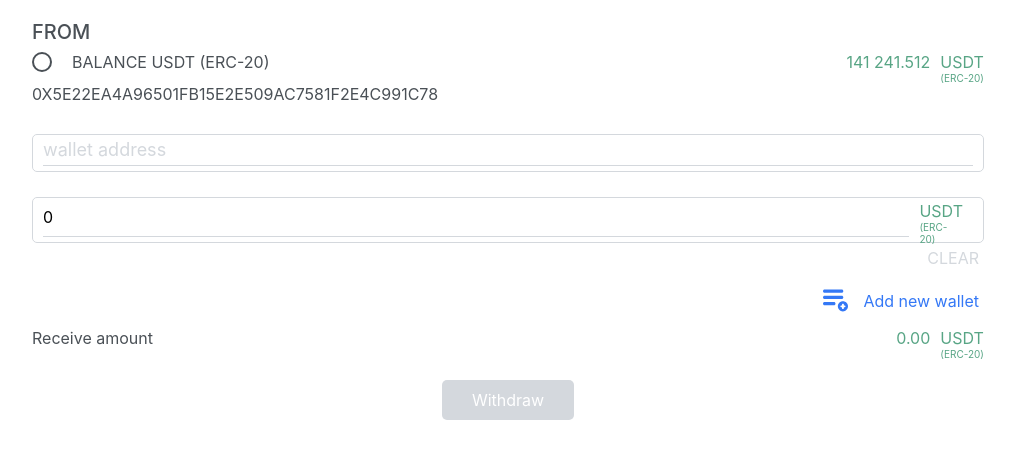
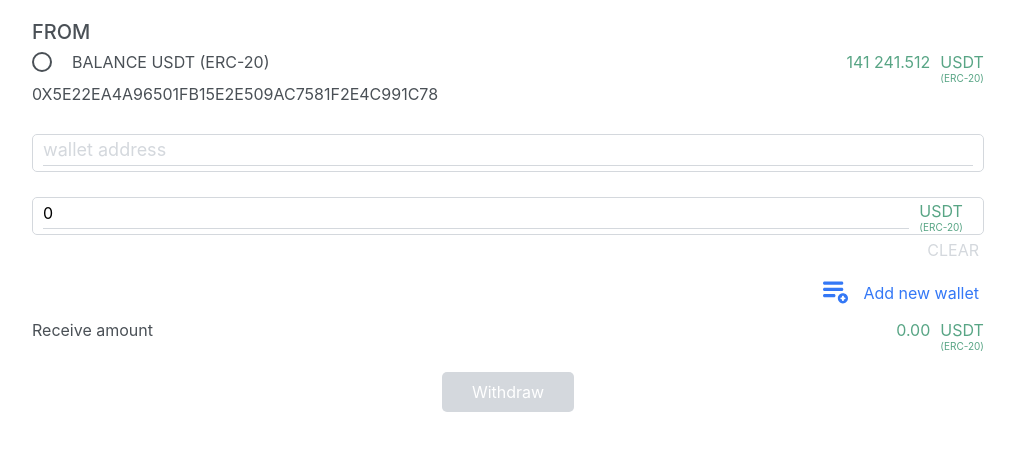
Before and after one commit to TimPulin/crypto-app, a React (Create React App) app: page / in a window 1280 px wide. Shown: the top 458 px of the page, without its empty margins (132-1147 px from the left). Built offline with nearby package versions, Linux system fonts and the light colour scheme.

Commit message:
доделана отрисовка totalAmount

```diff
--- a/src/assets/styles/components/_currency.scss
+++ b/src/assets/styles/components/_currency.scss
@@ -11,5 +11,6 @@
 
   &__code {
     font-size: 10px;
+    white-space: nowrap;
   }
 }
--- a/src/components/Currency.tsx
+++ b/src/components/Currency.tsx
@@ -1,11 +1,23 @@
+import { useEffect, useState } from 'react';
+
 type CurrencyPropsType = {
   name: string;
-  code?: string;
   amount?: number;
 };
 
 export default function Currency(props: CurrencyPropsType) {
-  const { name, code = '', amount = null } = props;
+  const { name, amount = null } = props;
+  const [nameLocal, setNameLocal] = useState('usdt');
+  const [codeLocal, setCodeLocal] = useState('(erc-20)');
+
+  useEffect(() => {
+    if (name) setNameLocal(name);
+    if (name.toLowerCase() === 'usdt' || name === '') {
+      setCodeLocal('(erc-20)');
+    } else {
+      setCodeLocal('');
+    }
+  }, [name]);
 
   const formatAmount = () => {
     let amountLocal: string;
@@ -19,17 +31,19 @@ export default function Currency(props: CurrencyPropsType) {
     }
     return amountLocal;
   };
+
   return (
     <div className="currency">
       {formatAmount()}
       <div className="currency__name">
-        {name}
-        <span className="currency__code">{code}</span>
+        {nameLocal}
+        {codeLocal && (
+          <span className="currency__code">{codeLocal}</span>
+        )}
       </div>
     </div>
   );
 }
 Currency.defaultProps = {
-  code: '',
   amount: null,
 };
--- a/src/components/Footer.tsx
+++ b/src/components/Footer.tsx
@@ -1,11 +1,19 @@
+import { useWalletsFormState } from '../store/selectors';
 import Currency from './Currency';
 
 export default function Footer() {
+  const walletsFormState = useWalletsFormState();
+
+  const amountTotal = () => {
+    const amountArr = walletsFormState.map((item) => item.amount);
+    return amountArr.reduce((total, item) => total + item, 0);
+  };
+
   return (
     <footer className="footer">
       <div className="footer__top">
         Receive amount
-        <Currency name="usdt" code="(erc-20)" amount={0} />
+        <Currency name="usdt" amount={amountTotal()} />
       </div>
       <button type="button" className="button button--primary button--disabled button--withdraw">Withdraw</button>
     </footer>
--- a/src/components/Header.tsx
+++ b/src/components/Header.tsx
@@ -9,7 +9,7 @@ export default function Header() {
           <span className="header__circle" />
           balance usdt (erc-20)
         </span>
-        <Currency amount={141241.5121} name="usdt" code="(erc-20)" />
+        <Currency amount={141241.5121} name="usdt" />
       </div>
       <div className="header__bottom">
         0x5E22eA4a96501Fb15E2e509AC7581f2e4c991c78
--- a/src/components/wallet/Wallet.tsx
+++ b/src/components/wallet/Wallet.tsx
@@ -37,7 +37,7 @@ export default function Wallet(props: WalletPropsType) {
         onChange={updateWalletLocal}
       />
       <InputCustom
-        JSXElement={<Currency name="usdt" code="(erc-20)" />}
+        JSXElement={<Currency name={wallet.currency} />}
         placeholder="amount"
         name="amount"
         value={wallet.amount}
--- a/src/utils/parse-string-to-wallet-list.tsx
+++ b/src/utils/parse-string-to-wallet-list.tsx
@@ -15,7 +15,7 @@ function createWallet(walletArr: WalletArrType): WalletType | null {
     id: uuid(),
     address: '',
     amount: 0,
-    currency: 'usdt',
+    currency: '',
   };
 
   if (address && address.match(regexpAddressTest)) {
@@ -54,7 +54,7 @@ function splitLine(line: string) {
 export function parsStringToWalletList(str:string) {
   const walletsList:WalletType[] = [];
 
-  const linesArr = str.split('\n');
+  const linesArr = str.split('\r');
 
   linesArr.forEach((item) => {
     const walletArr = splitLine(item);
@@ -68,6 +68,5 @@ export function parsStringToWalletList(str:string) {
     }
     return null;
   });
-
   return walletsList;
 }
```
